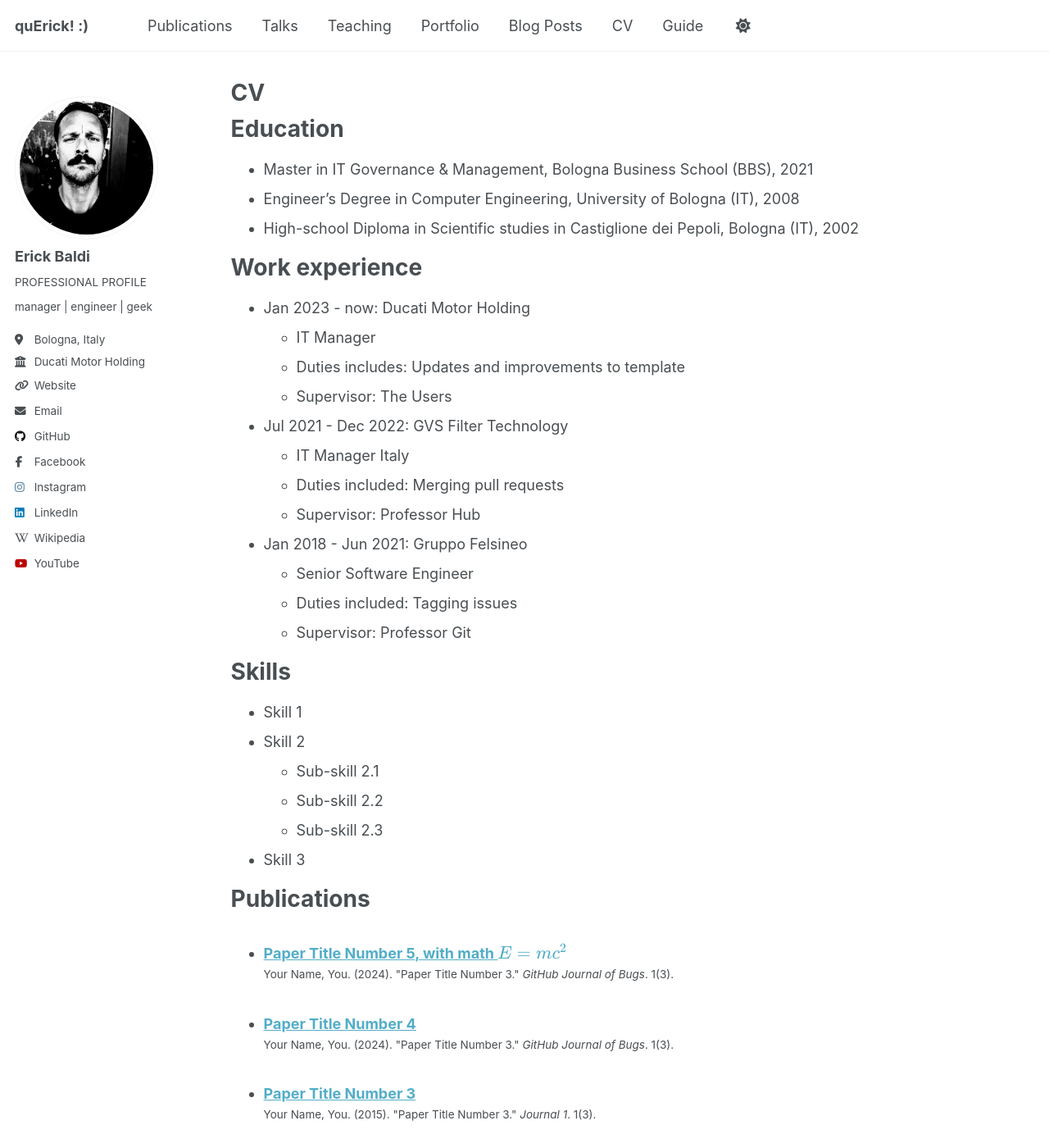
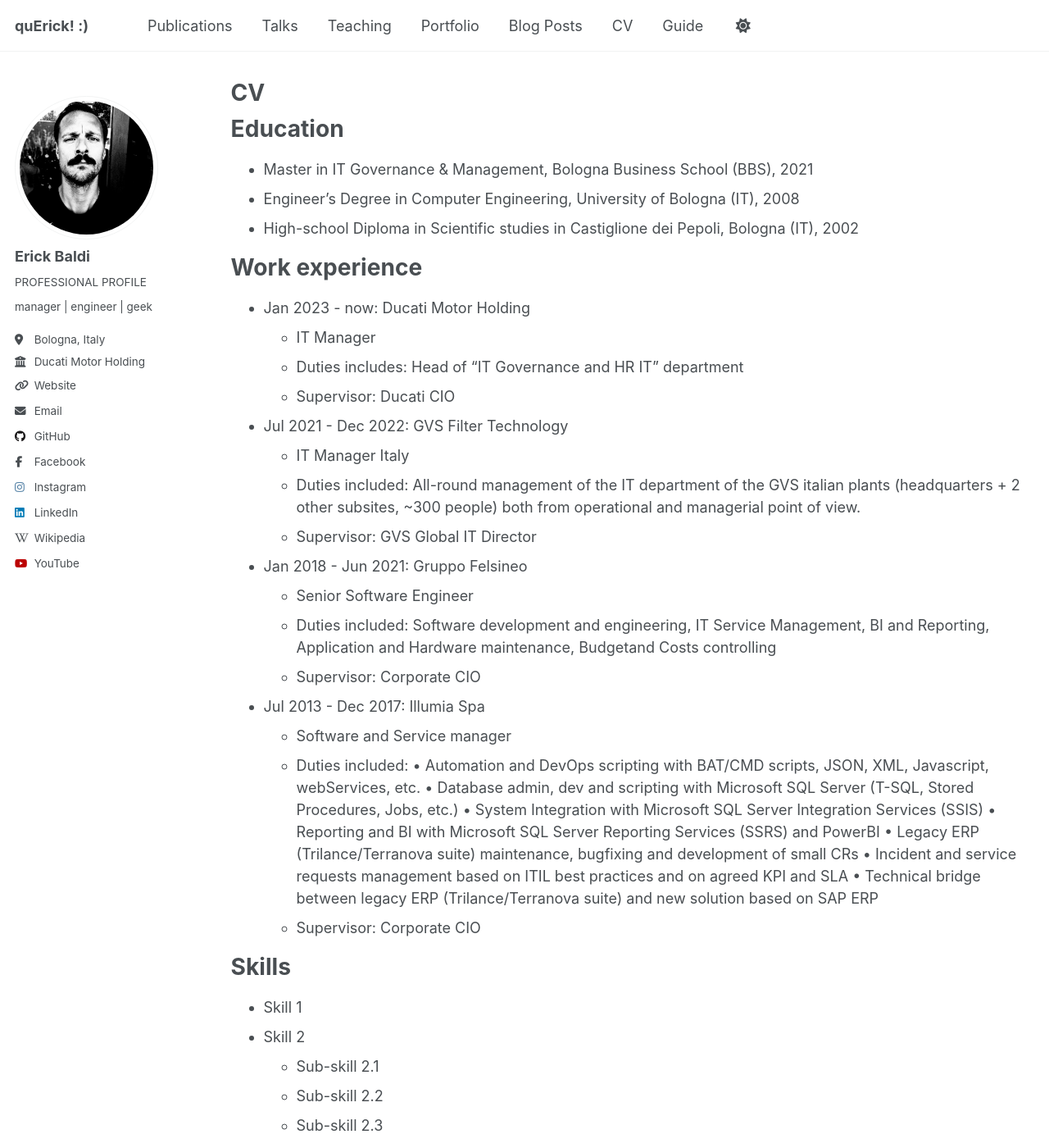
Before and after one commit to erickbaldi/erickbaldi.github.io, a Jekyll site: the page built from _pages/cv.md, in a window 1280 px wide and 1400 px high. Shown: the whole window at 82% size. Built offline with Jekyll 4.4.1, drawn with Linux system fonts in a browser that asks for light colours; a script that is not in the unit is left out.

Commit message:
Revise CV work experience details and supervisors
Updated work experience section with detailed job duties and supervisors.

```diff
--- a/_pages/cv.md
+++ b/_pages/cv.md
@@ -19,18 +19,29 @@ Work experience
 ======
 * Jan 2023 - now: Ducati Motor Holding
   * IT Manager
-  * Duties includes: Updates and improvements to template
-  * Supervisor: The Users
+  * Duties includes: Head of "IT Governance and HR IT" department
+  * Supervisor: Ducati CIO
 
 * Jul 2021 - Dec 2022: GVS Filter Technology
   * IT Manager Italy
-  * Duties included: Merging pull requests
-  * Supervisor: Professor Hub
+  * Duties included: All-round management of the IT department of the GVS italian plants (headquarters + 2 other subsites, ~300 people) both from operational and managerial point of view.
+  * Supervisor: GVS Global IT Director
 
 * Jan 2018 - Jun 2021: Gruppo Felsineo
   * Senior Software Engineer
-  * Duties included: Tagging issues
-  * Supervisor: Professor Git
+  * Duties included: Software development and engineering, IT Service Management, BI and Reporting, Application and Hardware maintenance, Budgetand Costs controlling
+  * Supervisor: Corporate CIO
+
+* Jul 2013 - Dec 2017: Illumia Spa
+  * Software and Service manager
+  * Duties included: • Automation and DevOps scripting with BAT/CMD scripts, JSON, XML, Javascript, webServices, etc.
+• Database admin, dev and scripting with Microsoft SQL Server (T-SQL, Stored Procedures, Jobs, etc.)
+• System Integration with Microsoft SQL Server Integration Services (SSIS)
+• Reporting and BI with Microsoft SQL Server Reporting Services (SSRS) and PowerBI
+• Legacy ERP (Trilance/Terranova suite) maintenance, bugfixing and development of small CRs
+• Incident and service requests management based on ITIL best practices and on agreed KPI and SLA
+• Technical bridge between legacy ERP (Trilance/Terranova suite) and new solution based on SAP ERP
+  * Supervisor: Corporate CIO
 
 Skills
 ======
```
